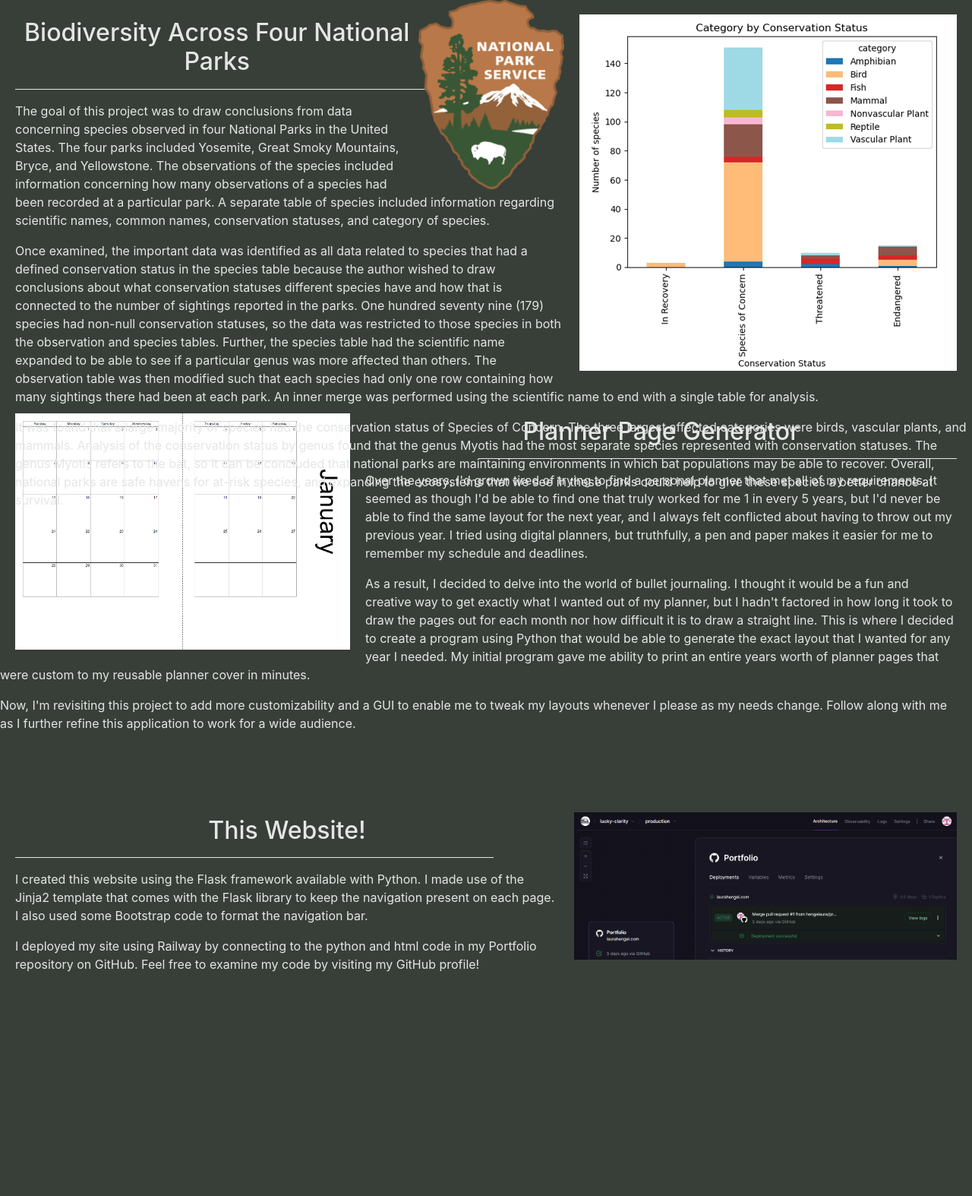
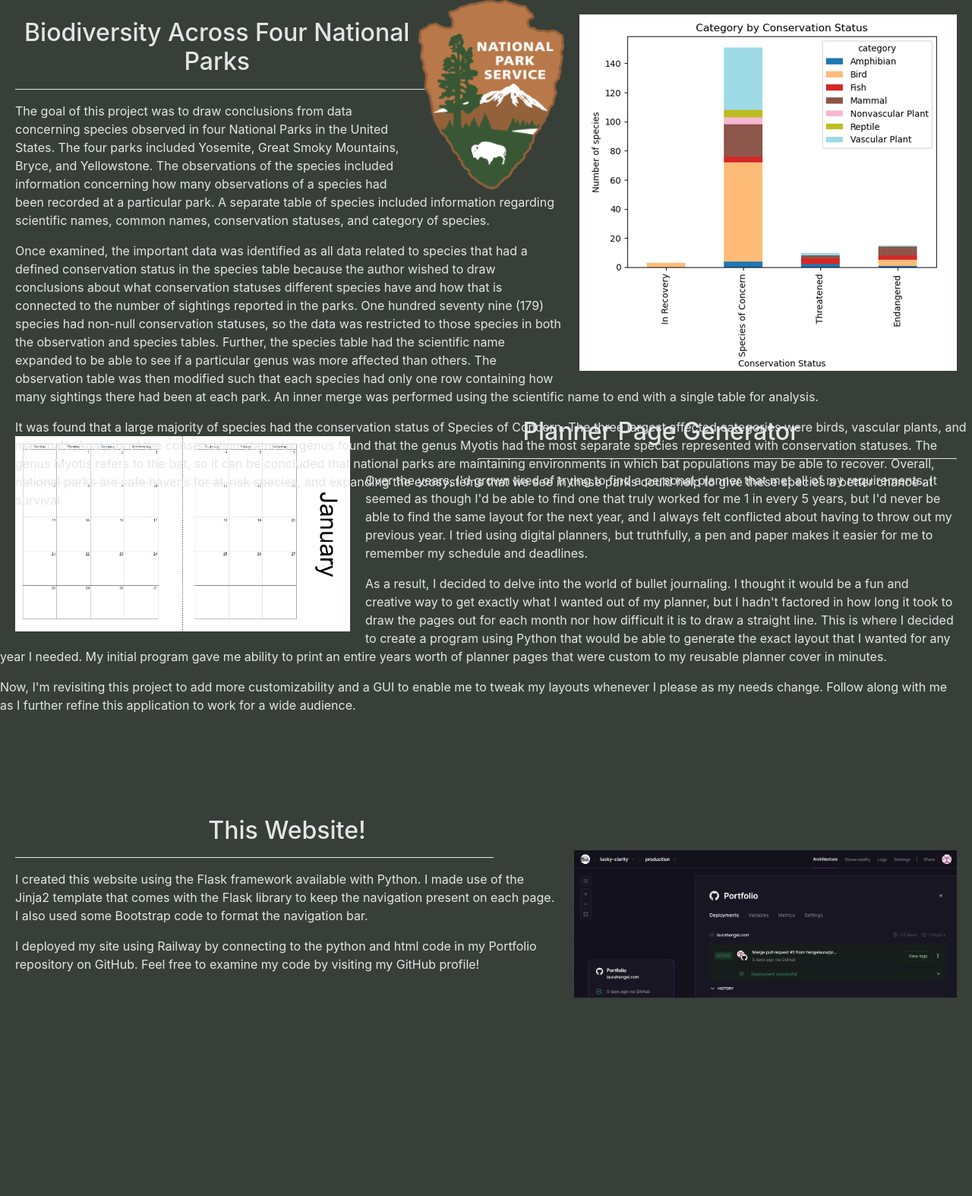
Before and after one commit to hengelaura/Portfolio, a Flask app: page /projects in a window 1280 px wide. Shown: the part 57-1631 px from the top of the page at 76% size. Run offline with Flask 2, Linux system fonts and the light colour scheme; some libraries are stand-ins or nearby versions.

Commit message:
resize planner image and add top padding

```diff
--- a/templates/projects.html
+++ b/templates/projects.html
@@ -12,7 +12,7 @@
             <p>It was found that a large majority of species had the conservation status of Species of Concern. The three largest affected categories were birds, vascular plants, and mammals. Analysis of the conservation status by genus found that the genus Myotis had the most separate species represented with conservation statuses. The genus Myotis refers to the bat, so it can be concluded that national parks are maintaining environments in which bat populations may be able to recover. Overall, national parks are safe havens for at-risk species, and expanding the ecosystems that we see in these parks could help to give these species a better chance at survival.</p>
         </div>
         <div style="padding-right: 20px; height: 525px; background-color:#383F39; color: #E4E6E5;">
-            <img src="../static/img/planner_example.png" style="float: left; margin: 20px; width: 35%">
+            <img src="../static/img/planner_example.png" style="float: left; margin: 20px; width: 35%; padding-top: 30px">
             <h2 style="padding-top: 25px; text-align: center;">Planner Page Generator</h2>
             <hr style="width: 50%; border-color:#E4E6E5;" align="right"/>
             <p>Over the years, I'd grown tired of trying to find a personal planner that met all of my requirements. It seemed as though I'd be able to find one that truly worked for me 1 in every 5 years, but I'd never be able to find the same layout for the next year, and I always felt conflicted about having to throw out my previous year. I tried using digital planners, but truthfully, a pen and paper makes it easier for me to remember my schedule and deadlines.</p>
@@ -20,7 +20,7 @@
             <p>Now, I'm revisiting this project to add more customizability and a GUI to enable me to tweak my layouts whenever I please as my needs change. Follow along with me as I further refine this application to work for a wide audience.</p>
         </div>
         <div style="padding-left: 20px; height: 525px; background-color:#383F39; color: #E4E6E5;">
-            <img src="../static/img/railway.png" style="float: right; margin: 20px; width: 40%">
+            <img src="../static/img/railway.png" style="float: right; margin: 20px; width: 40%; padding-top: 50px;">
             <h2 style="padding-top: 25px; text-align: center;">This Website!</h2>
             <hr style="width: 50%; border-color:#E4E6E5;" align="left"/>
             <p>I created this website using the Flask framework available with Python. I made use of the Jinja2 template that comes with the Flask library to keep the navigation present on each page. I also used some Bootstrap code to format the navigation bar.</p>
```
Also changed, not shown: static/img/planner_example.png.
